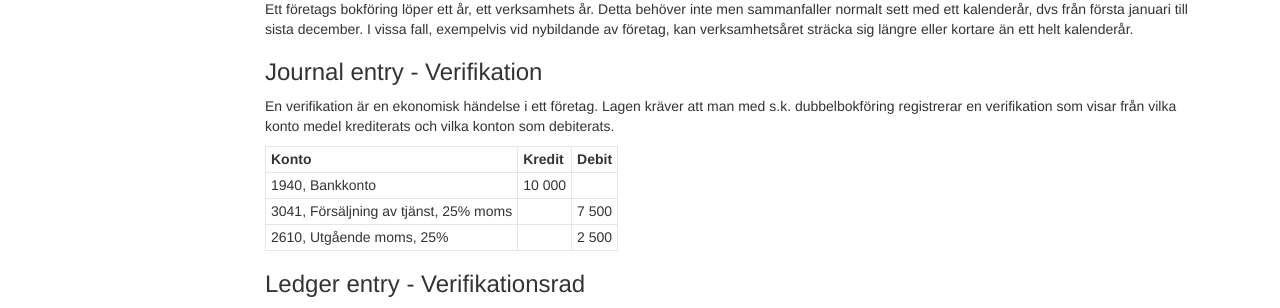
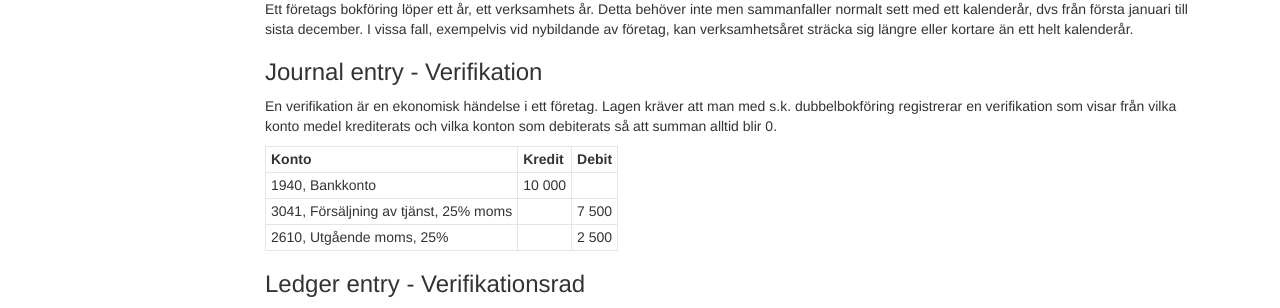
Before and after one commit to Sambruk/Open-Accounts-Payable, a Jekyll site: the page built from _posts/2016-09-02-terminologi.md, in a window 1280 px wide. Shown: the part 813-1121 px from the top of the page. Built offline with Jekyll 4.4.1, drawn with Linux system fonts in a browser that asks for light colours.

Commit message:
Avoid confusion

```diff
--- a/_posts/2016-09-02-terminologi.md
+++ b/_posts/2016-09-02-terminologi.md
@@ -55,7 +55,7 @@ verksamhetsåret sträcka sig längre eller kortare än ett helt kalenderår.
 ### Journal entry - Verifikation
 
 En verifikation är en ekonomisk händelse i ett företag. Lagen kräver att man med s.k. dubbelbokföring registrerar en
-verifikation som visar från vilka konto medel krediterats och vilka konton som debiterats.
+verifikation som visar från vilka konto medel krediterats och vilka konton som debiterats så att summan alltid blir 0.
 
 
 | Konto                                 | Kredit  | Debit  |
```
